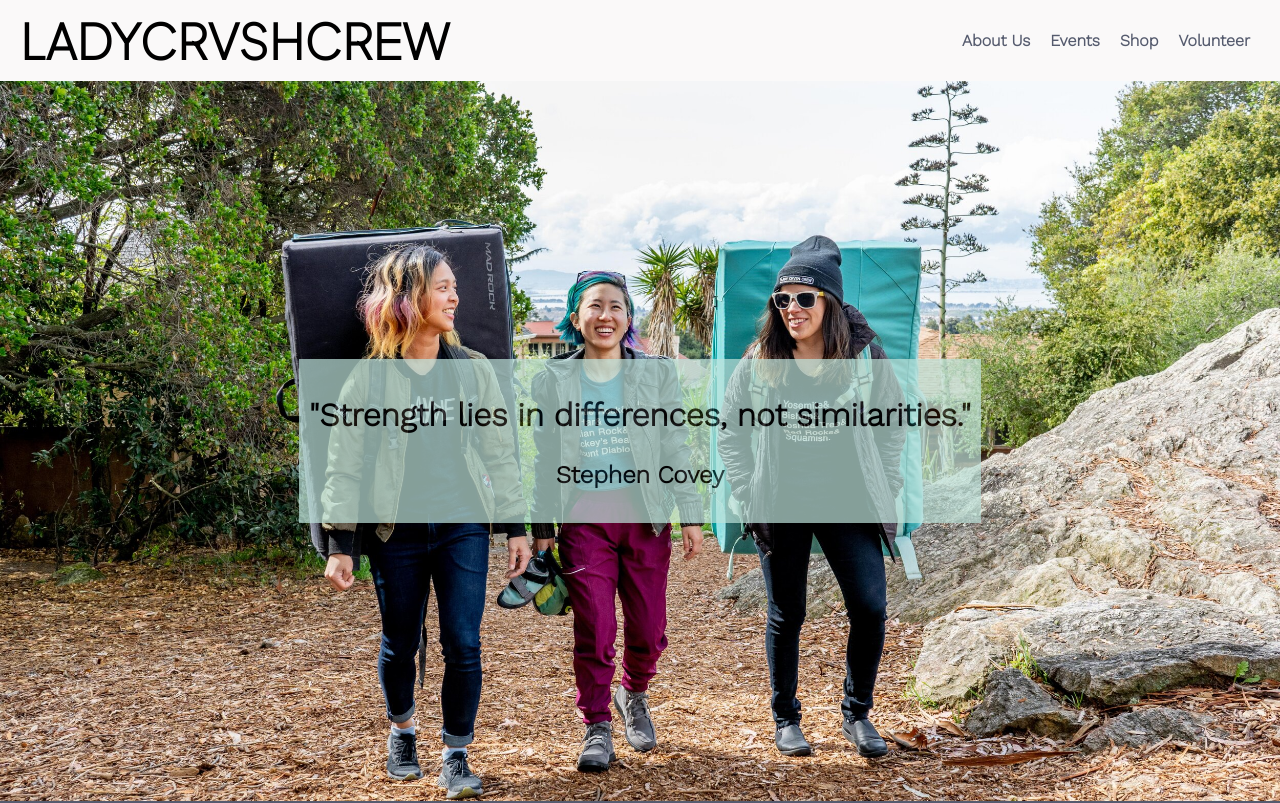
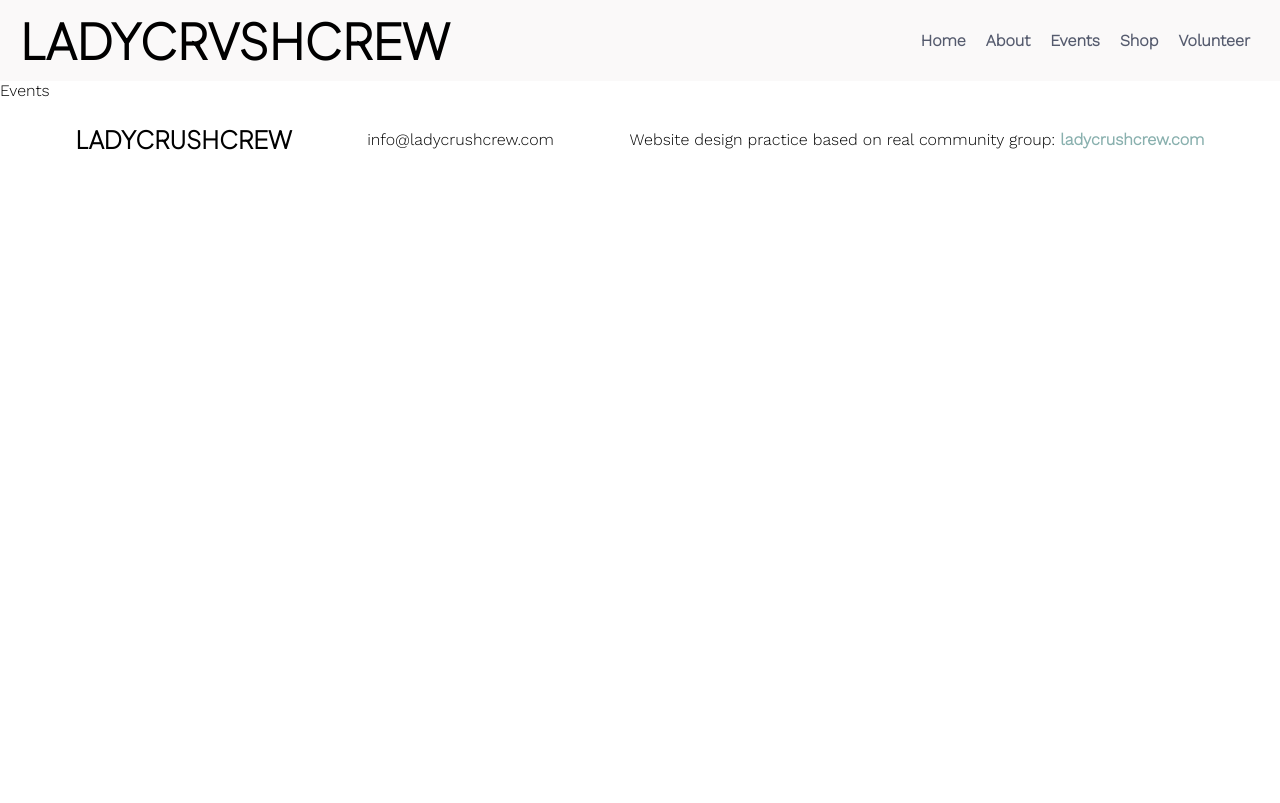
Before and after one commit to vanessavun/ladycrushcrew-v2, a React (Create React App) app: page /events in a window 1280 px wide. Shown: the top 803 px of the page. Built offline with nearby package versions, Linux system fonts and the light colour scheme.

Commit message:
Added Routing to necessary pages

```diff
--- a/public/index.html
+++ b/public/index.html
@@ -27,7 +27,7 @@
     <link rel="preconnect" href="https://fonts.googleapis.com">
     <link rel="preconnect" href="https://fonts.gstatic.com" crossorigin>
     <link href="https://fonts.googleapis.com/css2?family=Plus+Jakarta+Sans:wght@200&family=Work+Sans:wght@300&display=swap" rel="stylesheet">
-    <title>Lady Crush Crew - A Womxn Centered Climbing Community</title>
+    <title>Lady Crush Crew - A Woman-and-Non-Binary Centered Climbing Community</title>
   </head>
   <body>
     <noscript>You need to enable JavaScript to run this app.</noscript>
--- a/src/App.js
+++ /dev/null
@@ -1,18 +0,0 @@
-import './App.css';
-import Navbar from './components/navbar/navbar.component';
-import Header from './components/header/header.component';
-import CommunityStatement from './components/community-statement/community-statement.component';
-import Footer from './components/footer/footer.component';
-
-function App() {
-  return (
-    <div>
-      <Navbar />
-      <Header />
-      <CommunityStatement />
-      <Footer />
-    </div>
-  );
-}
-
-export default App;
--- /dev/null
+++ b/src/App.jsx
@@ -0,0 +1,24 @@
+import { Routes, Route } from 'react-router-dom'
+import './App.css'
+
+import Layout from './pages/Layout'
+import Home from './pages/Home'
+import About from './pages/about/About'
+import Events from './pages/Events'
+import NoPage from './pages/Nopage'
+
+function App() {
+
+  return (
+    <Routes>
+        <Route path="/" element={<Layout />}>
+          <Route index element={<Home />} />
+          <Route path="about" element={<About />} />
+          <Route path="events" element={<Events />} />
+          <Route path="*" element={<NoPage />} />
+        </Route>
+    </Routes>
+  )
+}
+
+export default App
--- a/src/components/navbar/navbar.component.jsx
+++ b/src/components/navbar/navbar.component.jsx
@@ -1,4 +1,5 @@
 import React from 'react'
+import {Link} from 'react-router-dom'
 
 function Navbar() {
   return (
@@ -7,10 +8,11 @@ function Navbar() {
             <h1>LADYCRVSHCREW</h1>
         </div>
         <nav className="links">
-            <a href="http://localhost:3000/">About Us</a>
-            <a href="http://localhost:3000/">Events</a>
-            <a href="http://localhost:3000/">Shop</a>
-            <a href="http://localhost:3000/">Volunteer</a>
+          <Link to='/'>Home</Link>
+          <Link to='/about'>About Us</Link>
+          <Link to='/events'>Events</Link>
+          <Link to='/shop'>Shop</Link>
+          <Link to='/volunteer'>Volunteer</Link>
         </nav>
     </header>
   )
--- a/src/index.js
+++ b/src/index.js
@@ -1,5 +1,6 @@
 import React from 'react';
 import ReactDOM from 'react-dom/client';
+import {BrowserRouter as Router} from 'react-router-dom'
 import './index.css';
 import App from './App';
 import reportWebVitals from './reportWebVitals';
@@ -7,7 +8,9 @@ import reportWebVitals from './reportWebVitals';
 const root = ReactDOM.createRoot(document.getElementById('root'));
 root.render(
   <React.StrictMode>
-    <App />
+    <Router>
+      <App />
+    </Router>
   </React.StrictMode>
 );
 
--- /dev/null
+++ b/src/pages/Events.jsx
@@ -0,0 +1,9 @@
+import React from 'react'
+
+function Events() {
+  return (
+    <div>Events</div>
+  )
+}
+
+export default Events
--- /dev/null
+++ b/src/pages/Home.js
@@ -0,0 +1,13 @@
+import Header from '../components/header/header.component'
+import CommunityStatement from '../components/community-statement/community-statement.component'
+
+function Home() {
+  return (
+    <div>
+        <Header />
+        <CommunityStatement />
+    </div>
+  )
+}
+
+export default Home
--- /dev/null
+++ b/src/pages/Layout.jsx
@@ -0,0 +1,31 @@
+import React from 'react'
+import { Outlet, Link } from 'react-router-dom'
+
+function Layout() {
+  return (
+    <>
+      <header className="container">
+        <div className="logo">
+          <h1>LADYCRVSHCREW</h1>
+        </div>
+        <nav className="links">
+          <Link to='/'>Home</Link>
+          <Link to='/about'>About</Link>
+          <Link to='/events'>Events</Link>
+          <Link to='/shop'>Shop</Link>
+          <Link to='/volunteer'>Volunteer</Link>
+        </nav>
+      </header>
+
+      <Outlet />
+
+      <footer>
+        <h3>LADYCRUSHCREW</h3>
+        <p>info@ladycrushcrew.com</p>
+        <p>Website design practice based on real community group: <a href="http://www.ladycrushcrew.com">ladycrushcrew.com</a></p>
+      </footer>
+    </>
+  )
+}
+
+export default Layout
--- /dev/null
+++ b/src/pages/Nopage.js
@@ -0,0 +1,9 @@
+import React from 'react'
+
+function NoPage() {
+  return (
+    <div>NoPage</div>
+  )
+}
+
+export default NoPage
```
Also changed, not shown: src/pages/Shop.jsx (added, +9 -0 lines), src/pages/Volunteer.jsx (added, +9 -0 lines), src/logo.svg (deleted).
